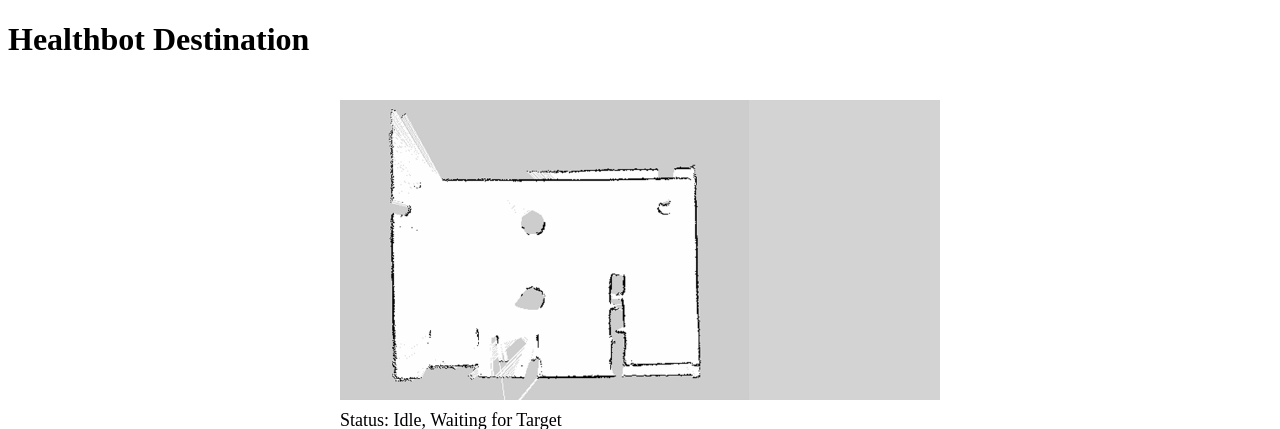
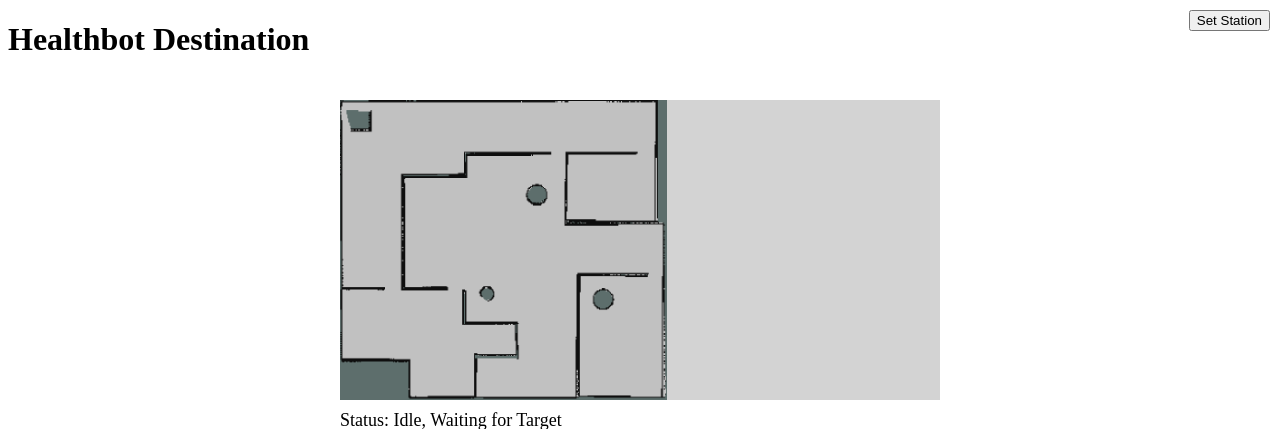
Before and after one commit to sborkowski1999/healthbot_server, a Flask app: page / in a window 1280 px wide. Shown: the top 429 px of the page. Run offline with Flask 3, Linux system fonts and the light colour scheme; some libraries are stand-ins or nearby versions.

Commit message:
working app

```diff
--- a/app.py
+++ b/app.py
@@ -11,6 +11,7 @@ from sensor_msgs.msg import Image
 from cv_bridge import CvBridge
 import actionlib
 from move_base_msgs.msg import MoveBaseAction, MoveBaseGoal
+from flask import session
 
 app = Flask(__name__)
 CORS(app)
@@ -20,7 +21,12 @@ goal_publisher = rospy.Publisher('goal_topic', Point, queue_size=10)
 
 bridge = CvBridge()
 
-goal_reached = 0;
+goal_reached = 0
+
+#Default Laundry Station Coords
+
+laundryStation_X = 322/2
+laundryStation_Y = 296/2
 
 client = actionlib.SimpleActionClient('move_base',MoveBaseAction)
 
@@ -76,8 +82,9 @@ def handle_patient_done_loading():
     goal.target_pose.header.frame_id = "map"
 
     #Laundry Station Coords
-    x=112
-    y=263
+    x=laundryStation_X
+    y=laundryStation_Y
+    print("Station Coords: (", x, ",", y,")")
 
     goal.target_pose.header.stamp = rospy.Time.now()
     targetX = x - 322/2
@@ -91,12 +98,12 @@ def handle_patient_done_loading():
     client.send_goal(goal)
     wait = client.wait_for_result()
     if not wait:
-        socketio.emit('prompt_unload')
         rospy.logerr("Action server not available!")
         rospy.signal_shutdown("Action server not available!")
-        socketio.emit('prompt_unload')
     else:
-        socketio.emit('prompt_unload')
+        print(str(client.get_state()))
+        if(str(client.get_state())=='3'):
+            socketio.emit('prompt_unload')
 
 @app.route('/')
 def index():
@@ -133,16 +140,28 @@ def handle_marker_coordinates(data):
     client.send_goal(goal)
     wait = client.wait_for_result()
     if not wait:
-        socketio.emit('prompt_patient_load')
         rospy.logerr("Action server not available!")
         rospy.signal_shutdown("Action server not available!")
-        socketio.emit('prompt_patient_load')
     else:
-        socketio.emit('prompt_patient_load')
+        print(str(client.get_state()))
+        if(str(client.get_state())=='3'):
+            socketio.emit('prompt_patient_load')
+
+@socketio.on('station_coordinates')
+def handle_station_coordinates(data):
+    global laundryStation_X
+    global laundryStation_Y
+    laundryStation_X = data.get('xS')
+    laundryStation_Y = data.get('yS')
+    print("station_coordinates: (", laundryStation_X, ",", laundryStation_Y,")")
 
 
 
 
+@socketio.on('EMERGENCY_STOP')
+def handleEmegencyStop():
+    print("EMERGENCY_STOP")
+    client.cancel_goal()
 
 @app.route('/favicon.ico') # gets rid of get favicon.ico error
 def favicon():
--- a/templates/index.html
+++ b/templates/index.html
@@ -89,6 +89,13 @@
       border: none;
       border-radius: 5px;
     }
+
+    #set-station-button {
+    position: absolute;
+    top: 10px;
+    right: 10px;
+    z-index: 1;
+    }
   </style>
 
     <script src="https://cdnjs.cloudflare.com/ajax/libs/socket.io/2.1.1/socket.io.js"></script>
@@ -101,6 +108,7 @@
 
 	<body>
   <div class="container">
+    <button id="set-station-button">Set Station</button>
     <div id="map-container"><img id="map-image" src="/static/map_image.png" alt="Map Image"></div>
     <div id="status-label">Status: Idle, Waiting for Target</div>
     <div id="ontime-label">On Time:</div>
@@ -117,6 +125,7 @@
     <script>
         var idle=1;
         var socket = io.connect(location.protocol + '//' + document.domain + ':' + location.port);
+        var selectingLaundryStation = false;
 
         socket.on('connect', function() {
             console.log('Connected to the server');
@@ -130,6 +139,7 @@
         */
         var mapContainer = document.getElementById('map-container');
         var currentIndicator = null;
+        var currentStationIndicator = null;
 
         // Add event listener to the image element
         var mapImage = document.getElementById('map-image');
@@ -140,10 +150,7 @@
         function handleMapClick(event) {
           if(idle==1){
           // Remove the current indicator, if exists
-          if (currentIndicator) {
-            mapContainer.removeChild(currentIndicator);
-            currentIndicator = null;
-          }
+
 
           // Get the position of the image within the container
           var containerRect = mapContainer.getBoundingClientRect();
@@ -154,6 +161,34 @@
 
           // Create an <img> element for the 'x' indicator
           var xIndicator = document.createElement('img');
+          var stationIndicator = document.createElement('img');
+          if(selectingLaundryStation){
+            if (currentStationIndicator) {
+            mapContainer.removeChild(currentStationIndicator);
+            currentStationIndicator = null;
+          }
+            stationIndicator.src = '/static/xRed.png'; // Path to the 'x' image
+            stationIndicator.className = 'station-indicator';
+
+          // Calculate the position to align the center of the 'x' indicator
+          var xIndicatorSize = 36; // Adjust the size of the 'x' indicator as needed
+          var xOffset = xIndicatorSize / 2;
+          var yOffset = xIndicatorSize / 2;
+
+          // Set the position of the 'x' indicator relative to the image
+          stationIndicator.style.position = 'absolute';
+          stationIndicator.style.left = -xOffset+(containerRect.left + x) + 'px';
+          stationIndicator.style.top = -yOffset+(containerRect.top + y) + 'px';
+
+          // Append the 'x' indicator to the map container
+          mapContainer.appendChild(stationIndicator);
+          currentStationIndicator = stationIndicator;
+          }
+          else{
+            if (currentIndicator) {
+            mapContainer.removeChild(currentIndicator);
+            currentIndicator = null;
+          }
           xIndicator.src = '/static/x.png'; // Path to the 'x' image
           xIndicator.className = 'x-indicator';
 
@@ -169,14 +204,28 @@
 
           // Append the 'x' indicator to the map container
           mapContainer.appendChild(xIndicator);
+          currentIndicator = xIndicator;
+          }
+
 
           // Set the current indicator to the new 'x' indicator
-          currentIndicator = xIndicator;
+
+
 
           // Emit the coordinates to the server
-          socket.emit('marker_coordinates', { x: x, y: y });
-          //status: Heading to Target Room
-          document.getElementById('status-label').textContent = 'Status: ' + 'Heading to Target Room';
+          if(selectingLaundryStation){
+            socket.emit('station_coordinates', { xS: x, yS: y });
+            selectingLaundryStation=0;
+            alert("Laundry Station Location Updated")
+            idle=1;
+          }
+          else{
+            socket.emit('marker_coordinates', { x: x, y: y });
+            //status: Heading to Target Room
+            document.getElementById('status-label').textContent = 'Status: ' + 'Heading to Target Room';
+          }
+
+
         }
 
         }
@@ -199,6 +248,7 @@
       //status: Waiting To be Loaded
       document.getElementById('status-label').textContent = 'Status: ' + 'Waiting To be Loaded';
       //time out?
+      setTimeout(handleDoneLoading, 20000);
 
 
     }
@@ -231,12 +281,35 @@
       document.getElementById('status-label').textContent = 'Status: ' + 'Idle, Waiting for Target Selection';
     }
 
+    function handleSetTarget() {
+      selectingLaundryStation=true;
+    }
+
+    function handleEmergencyStop() {
+      //save current goal
+      //stop
+      socket.emit('EMERGENCY_STOP');
+    }
+
+    function handleResume() {
+      //resume goal
+      socket.emit('marker_coordinates', { x: x, y: y });
+            //status: Heading to Target Room
+            document.getElementById('status-label').textContent = 'Status: ' + 'Heading to Target Room';
+    }
+
     // Add event listeners
     var promptButton = document.getElementById('prompt-button');
     promptButton.addEventListener('click', handleDoneLoading);
 
     var unloadPromptButton = document.getElementById('unload-prompt-button');
     unloadPromptButton.addEventListener('click', handleDoneUnloading);
+
+    var setStationButton = document.getElementById('set-station-button');
+    setStationButton.addEventListener('click', handleSetTarget);
+
+    var emergencyButton = document.getElementById('emergency-button');
+    emergencyButton.addEventListener('click', handleEmergencyStop);
     </script>
 </body>
 </html>
```
Also changed, not shown: static/map_image.jpg (added), static/map_image.png, static/map_image_1.png (added), static/map_image_old.png (added), static/test_image.jpg (added), static/xRed.png (added).
